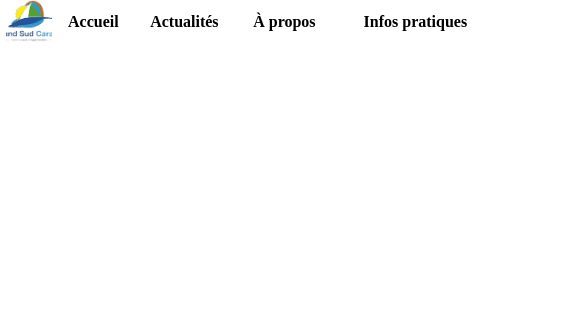
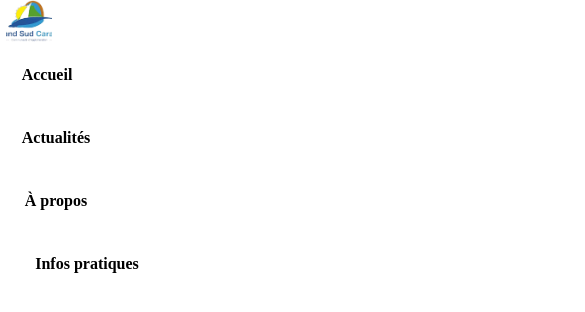
Before and after one commit to idflxw0/SAE-S3-Dev-Web, a plain HTML site: page index.html in a window 390 px wide. Shown: the top 312 px of the page, 585 px wide, since content can reach past the window. Drawn offline with Linux system fonts and the light colour scheme.

Commit message:
responsive

```diff
--- a/assets/css/style.css
+++ b/assets/css/style.css
@@ -134,3 +134,24 @@
     height: 47px;
     text-align: center;
 }
+
+@media (max-width: 768px) {
+    .navbar {
+        flex-direction: column;
+        align-items: start;
+        height: auto;
+    }
+
+    .navbarmenu,
+    .navbarlog-in {
+        flex-direction: column;
+        align-items: start;
+        gap: var(--gap-3xs);
+        width: 100%;
+    }
+
+    .navbarmenu b,
+    .navbarlog-in div {
+        margin-bottom: var(--gap-3xs);
+    }
+}
```
